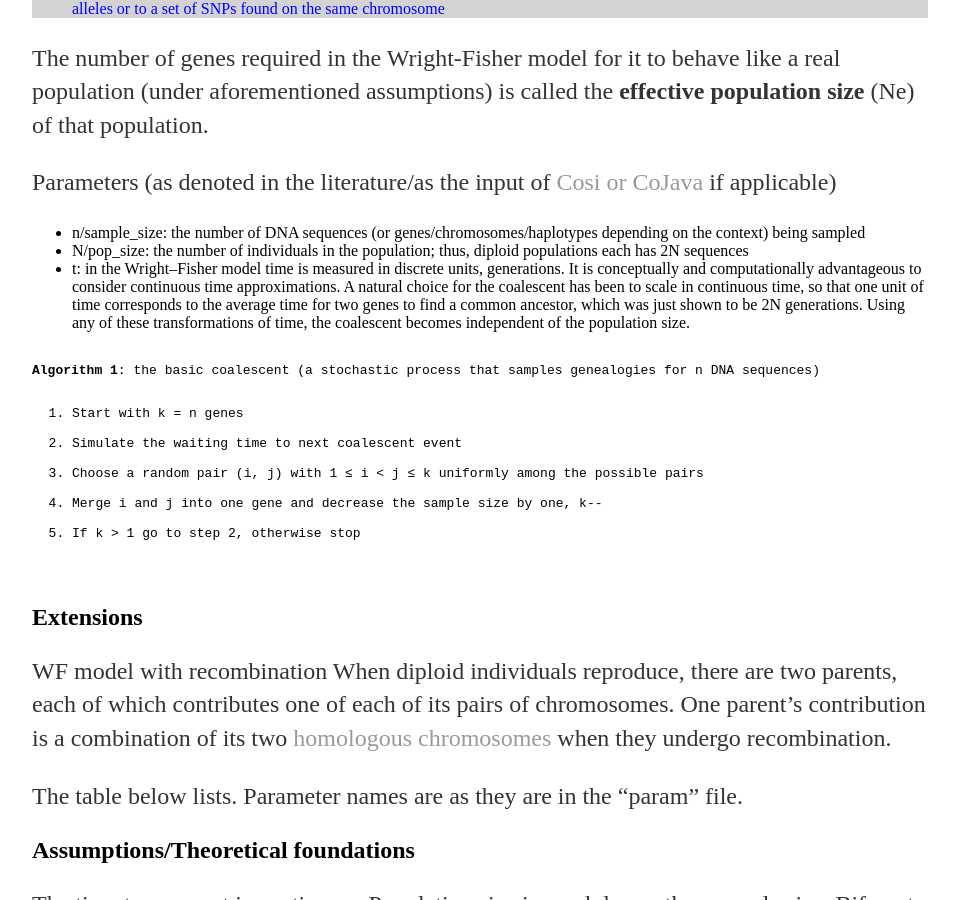
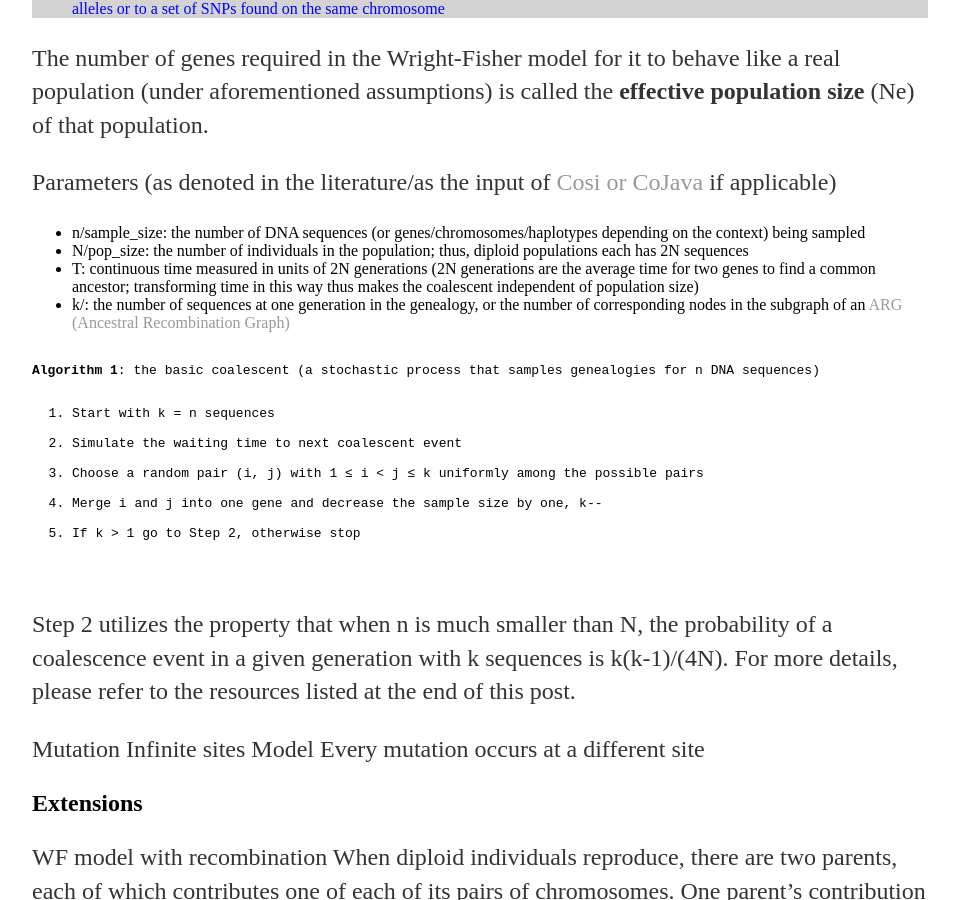
Before and after one commit to lybird300/lybird300.github.io, a Jekyll site: the page built from _posts/2015-04-02-coalescent.md, in a window 1280 px wide and 900 px high, scrolled down 2435 px. Shown: the whole window, without its empty margins (160-1119 px from the left). Built offline with Jekyll 4.4.1, drawn with Linux system fonts in a browser that asks for light colours; some of the changed text lies outside the part shown.

Commit message:
Update 2015-04-02-coalescent.md

```diff
--- a/_posts/2015-04-02-coalescent.md
+++ b/_posts/2015-04-02-coalescent.md
@@ -44,21 +44,24 @@ Parameters (as denoted in the literature/as the input of <a href="http://lybird3
 <ul>
 <li>n/sample_size: the number of DNA sequences (or genes/chromosomes/haplotypes depending on the context) being sampled</li>
 <li>N/pop_size: the number of individuals in the population; thus, diploid populations each has 2N sequences</li>
-<li>t: in the Wright–Fisher model time is measured in discrete units, generations. It is conceptually and computationally advantageous to consider continuous time approximations. A natural choice for the coalescent has been to scale in continuous time, so that one unit of time corresponds to the average time for two genes to find a common ancestor, which was just shown to be 2N generations. Using any of these transformations of time, the coalescent becomes independent of the population
-size.</li>
+<li>T: continuous time measured in units of 2N generations (2N generations are the average time for two genes to find a common ancestor; transforming time in this way thus makes the coalescent independent of population size)</li>
+<li>k/: the number of sequences at one generation in the genealogy, or the number of corresponding nodes in the subgraph of an <a href="http://www.math.canterbury.ac.nz/~r.sainudiin/recomb/ima.pdf">ARG (Ancestral Recombination Graph)</a></li>
 </ul>
 <pre class="prettyprint pre-scrollable"><code>
 <b>Algorithm 1</b>: the basic coalescent (a stochastic process that samples genealogies for n DNA sequences)
 <ol>
-<li>Start with k = n genes</li>
+<li>Start with k = n sequences</li>
 <li>Simulate the waiting time to next coalescent event</li>
 <li>Choose a random pair (i, j) with 1 ≤ i < j ≤ k uniformly among the possible pairs</li>
 <li>Merge i and j into one gene and decrease the sample size by one, k--</li>
-<li>If k > 1 go to step 2, otherwise stop</li>
+<li>If k > 1 go to Step 2, otherwise stop</li>
 </ol>
 </code></pre>
+Step 2 utilizes the property that when n is much smaller than N, the probability of a coalescence event in a given generation with k sequences is k(k-1)/(4N). For more details, please refer to the resources listed at the end of this post.
 
-
+Mutation
+Infinite sites Model
+Every mutation occurs at a different site
 
 <h2>Extensions</h2>
 
@@ -168,4 +171,6 @@ The parameters of cosi are predefined and stored in a separate file named "param
 <li>Hudson, R. R. (1990). Gene genealogies and the coalescent process. Oxford surveys in evolutionary biology, 7(1), 44.</li>
 <li>Nordborg, M. (2001). <a href="http://www.cs.berkeley.edu/~jordan/sail/readings/nordborg.pdf">Coalescent theory</a>. In Handbook of statistical genetics. (A computer scientist's review on population genetics models based on the coalescent theory)</li>
 <li>Durrett, Richard. Probability models for DNA sequence evolution. Springer Science & Business Media, 2008</li>
+<li><a href="http://genome.sph.umich.edu/wiki/Biostatistics_666:_Main_Page">Biostatistics 666</a> Lecture notes, University of Michigan</li>
+<li><a href="http://bio.classes.ucsc.edu/bio107/">Bio 107</a> Lecture notes, University of California at Santa Cruz</li>
 </ul>
```
